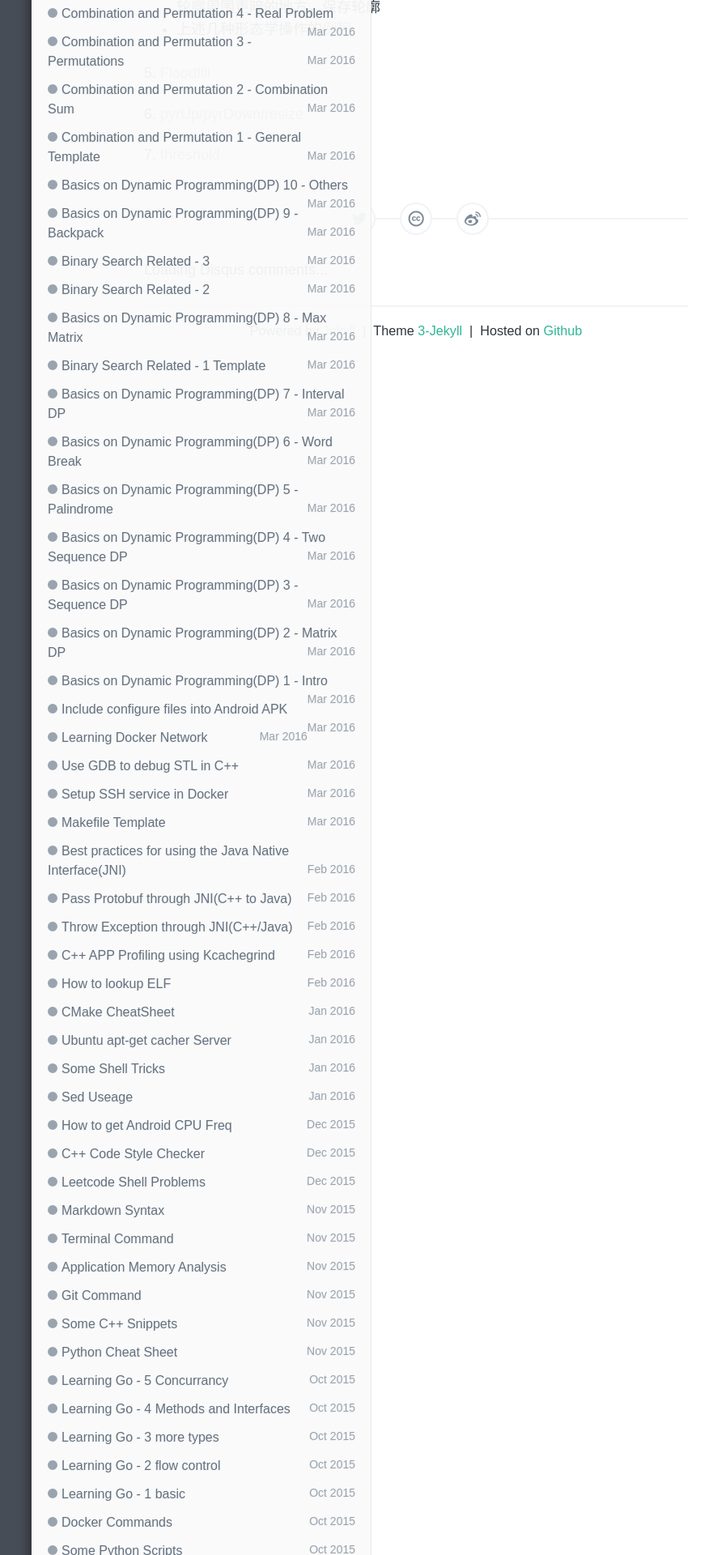
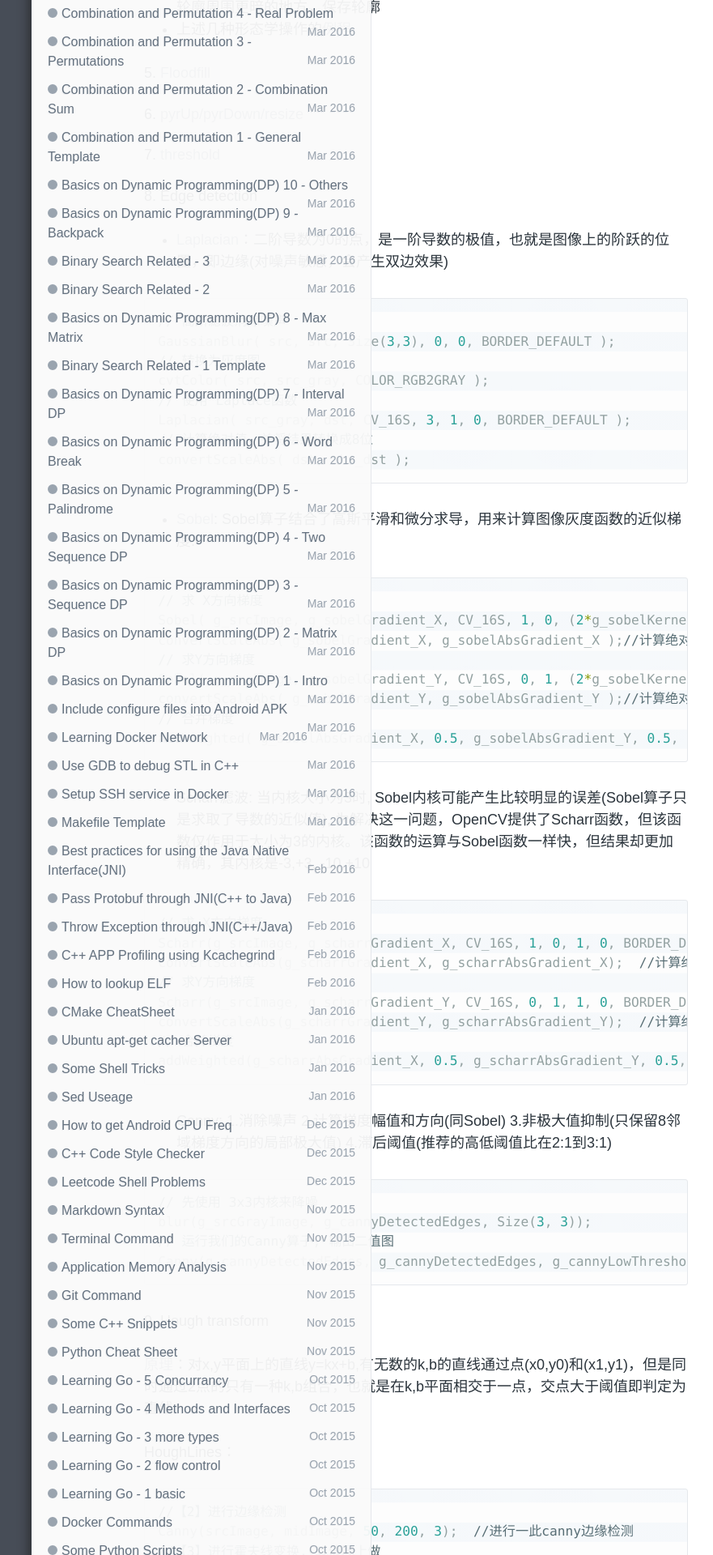
Before and after one commit to wykvictor/wykvictor.github.io, a Jekyll site: the page built from _posts/CV/2016-12-29-OpenCV-4.md, in a window 1280 px wide. Shown: the part 1313-3233 px from the top of the page at 81% size, without its empty margins (126-1007 px from the left). Built offline with Jekyll 4.4.1, drawn with Linux system fonts in a browser that asks for light colours; comment, search, counter and statistics services are not loaded; some of the changed text lies outside the part shown.

Commit message:
update opencv md 4

```diff
--- a/_posts/CV/2016-12-29-OpenCV-4.md
+++ b/_posts/CV/2016-12-29-OpenCV-4.md
@@ -42,3 +42,120 @@ categories: CV
 #### 6. [pyrUp/pyrDown/resize](https://github.com/wykvictor/OpenCV3-Intro-Example/blob/master/chapter6/54_PyrAndResize/54_PyrAndResize.cpp)
 
 #### 7. [threshold](https://github.com/wykvictor/OpenCV3-Intro-Example/blob/master/chapter6/55_threshold/55_threshold.cpp)
+
+#### 8. Edge detection
+* [Laplacian](http://www.opencv.org.cn/opencvdoc/2.3.2/html/doc/tutorials/imgproc/imgtrans/laplace_operator/laplace_operator.html)：二阶导数为0的点，是一阶导数的极值，也就是图像上的阶跃的位置，即边缘(对噪声敏感，会产生双边效果)
+
+{% highlight C++ %}
+// 高斯滤波消除噪声
+GaussianBlur( src, src, Size(3,3), 0, 0, BORDER_DEFAULT );
+// 转换为灰度图
+cvtColor( src, src_gray, COLOR_RGB2GRAY );
+// 使用 Laplace函数
+Laplacian( src_gray, dst, CV_16S, 3, 1, 0, BORDER_DEFAULT );
+// 计算绝对值，并将结果转换成8位
+convertScaleAbs( dst, abs_dst );
+{% endhighlight %}
+
+* [Sobel](http://blog.csdn.net/xiaowei_cqu/article/details/7829481): Sobel算子结合了高斯平滑和微分求导，用来计算图像灰度函数的近似梯度.
+
+{% highlight C++ %}
+// 求 X方向梯度
+Sobel( g_srcImage, g_sobelGradient_X, CV_16S, 1, 0, (2*g_sobelKernelSize+1), 1, 1, BORDER_DEFAULT );
+convertScaleAbs( g_sobelGradient_X, g_sobelAbsGradient_X );//计算绝对值，并将结果转换成8位
+// 求Y方向梯度
+Sobel( g_srcImage, g_sobelGradient_Y, CV_16S, 0, 1, (2*g_sobelKernelSize+1), 1, 1, BORDER_DEFAULT );
+convertScaleAbs( g_sobelGradient_Y, g_sobelAbsGradient_Y );//计算绝对值，并将结果转换成8位
+// 合并梯度
+addWeighted( g_sobelAbsGradient_X, 0.5, g_sobelAbsGradient_Y, 0.5, 0, g_dstImage );
+{% endhighlight %}
+
+* Scharr滤波: 当内核大小为3时, Sobel内核可能产生比较明显的误差(Sobel算子只是求取了导数的近似值), 为解决这一问题，OpenCV提供了Scharr函数，但该函数仅作用于大小为3的内核。该函数的运算与Sobel函数一样快，但结果却更加精确，其内核是-3,+3, -10,+10
+
+{% highlight C++ %}
+// 求 X方向梯度
+Scharr(g_srcImage, g_scharrGradient_X, CV_16S, 1, 0, 1, 0, BORDER_DEFAULT);
+convertScaleAbs(g_scharrGradient_X, g_scharrAbsGradient_X);  //计算绝对值，并将结果转换成8位
+// 求Y方向梯度
+Scharr(g_srcImage, g_scharrGradient_Y, CV_16S, 0, 1, 1, 0, BORDER_DEFAULT);
+convertScaleAbs(g_scharrGradient_Y, g_scharrAbsGradient_Y);  //计算绝对值，并将结果转换成8位
+// 合并梯度
+addWeighted(g_scharrAbsGradient_X, 0.5, g_scharrAbsGradient_Y, 0.5, 0, g_dstImage);
+{% endhighlight %}
+
+* Canny: 1.消除噪声 2.计算梯度幅值和方向(同Sobel) 3.非极大值抑制(只保留8邻域梯度方向的局部极大值) 4.滞后阈值(推荐的高低阈值比在2:1到3:1)
+
+{% highlight C++ %}
+// 先使用 3x3内核来降噪
+blur(g_srcGrayImage, g_cannyDetectedEdges, Size(3, 3));
+// 运行我们的Canny算子, 输出二值图
+Canny(g_cannyDetectedEdges, g_cannyDetectedEdges, g_cannyLowThreshold, g_cannyLowThreshold * 3, 3);
+{% endhighlight %}
+
+#### 9. Hough transform
+[原理](http://blog.csdn.net/abcjennifer/article/details/7448513)：对x,y平面上的直线y=kx+b,有无数的k,b的直线通过点(x0,y0)和(x1,y1)，但是同时通过2点的只有一种k,b组合，也就是在k,b平面相交于一点，交点大于阈值即判定为直线
+
+HoughLines：
+{% highlight C++ %}
+//【2】进行边缘检测
+Canny(srcImage, midImage, 50, 200, 3);  //进行一此canny边缘检测
+//【3】进行霍夫线变换, 二值图上做
+vector<Vec2f> lines;  //定义一个矢量结构lines用于存放得到的线段矢量集合
+HoughLines(midImage, lines, 1, CV_PI / 180, g_nthreshold, 0, 0);
+//【4】依次在图中绘制出每条线段
+for (size_t i = 0; i < lines.size(); i++) {
+  float rho = lines[i][0], theta = lines[i][1];
+  Point pt1, pt2;
+  double a = cos(theta), b = sin(theta);
+  double x0 = a * rho, y0 = b * rho;
+  pt1.x = cvRound(x0 + 1000 * (-b));
+  pt1.y = cvRound(y0 + 1000 * (a));
+  pt2.x = cvRound(x0 - 1000 * (-b));
+  pt2.y = cvRound(y0 - 1000 * (a));
+  line( srcImage, pt1, pt2, Scalar(55,100,195), 1, LINE_AA);
+}
+{% endhighlight %}
+HoughLinesP: 区别是找segments, 输入也是要求二值图，概率hough变换速度，快些用的更多
+{% highlight C++ %}
+vector<Vec4i> mylines;
+HoughLinesP(midImage, mylines, 1, CV_PI / 180, g_nthreshold, 50, 10);
+//循环遍历绘制每一条线段
+for (size_t i = 0; i < mylines.size(); i++) {
+  Vec4i l = mylines[i];
+  line(dstImage, Point(l[0], l[1]), Point(l[2], l[3]), Scalar(23,180,55), 1, LINE_AA);
+}
+{% endhighlight %}
+
+HoughCircles: 输入不同，灰度图即可，不需要是二值图
+{% highlight C++ %}
+//【3】转为灰度图并进行图像平滑
+cvtColor(srcImage, midImage, COLOR_BGR2GRAY);  //转化边缘检测后的图为灰度图
+GaussianBlur(midImage, midImage, Size(9, 9), 2, 2);
+//【4】进行霍夫圆变换
+vector<Vec3f> circles;
+HoughCircles(midImage, circles, HOUGH_GRADIENT, 1.5, 10, 200, 100, 0, 0);
+//【5】依次在图中绘制出圆
+for (size_t i = 0; i < circles.size(); i++) {
+  //参数定义
+  Point center(cvRound(circles[i][0]), cvRound(circles[i][1]));
+  int radius = cvRound(circles[i][2]);
+  //绘制圆心
+  circle(srcImage, center, 3, Scalar(0, 255, 0), -1, 8, 0);
+  //绘制圆轮廓，有可能radius不准
+  circle( srcImage, center, radius, Scalar(155,50,255), 3, 8, 0 );
+}
+{% endhighlight %}
+
+#### 10. remap
+[重映射](https://github.com/wykvictor/OpenCV3-Intro-Example/blob/master/chapter7/66_remap2/66_remap2.cpp#L85)，代表一种查询表
+
+#### 11. Affine transformation
+getAffineTransform, warpAffine: 3个点的仿射变换
+getPerspectiveTransform, warpPerspective：4个点的变换
+findHomography：多个点的RANSAC拟合best transform
+以上几点的[区别](http://stackoverflow.com/questions/11237948/findhomography-getperspectivetransform-getaffinetransform), [例程](https://github.com/wykvictor/OpenCV3-Intro-Example/blob/master/chapter7/67_AffineTransform/67_AffineTransform.cpp)
+
+#### 12. EqualizeHist
+[直方图均衡化](https://zh.wikipedia.org/zh-cn/%E7%9B%B4%E6%96%B9%E5%9B%BE%E5%9D%87%E8%A1%A1%E5%8C%96)：增强对比度
+
+[例程](https://github.com/wykvictor/OpenCV3-Intro-Example/blob/master/chapter7/68_equalizeHist/68_equalizeHist.cpp#L35)
```
